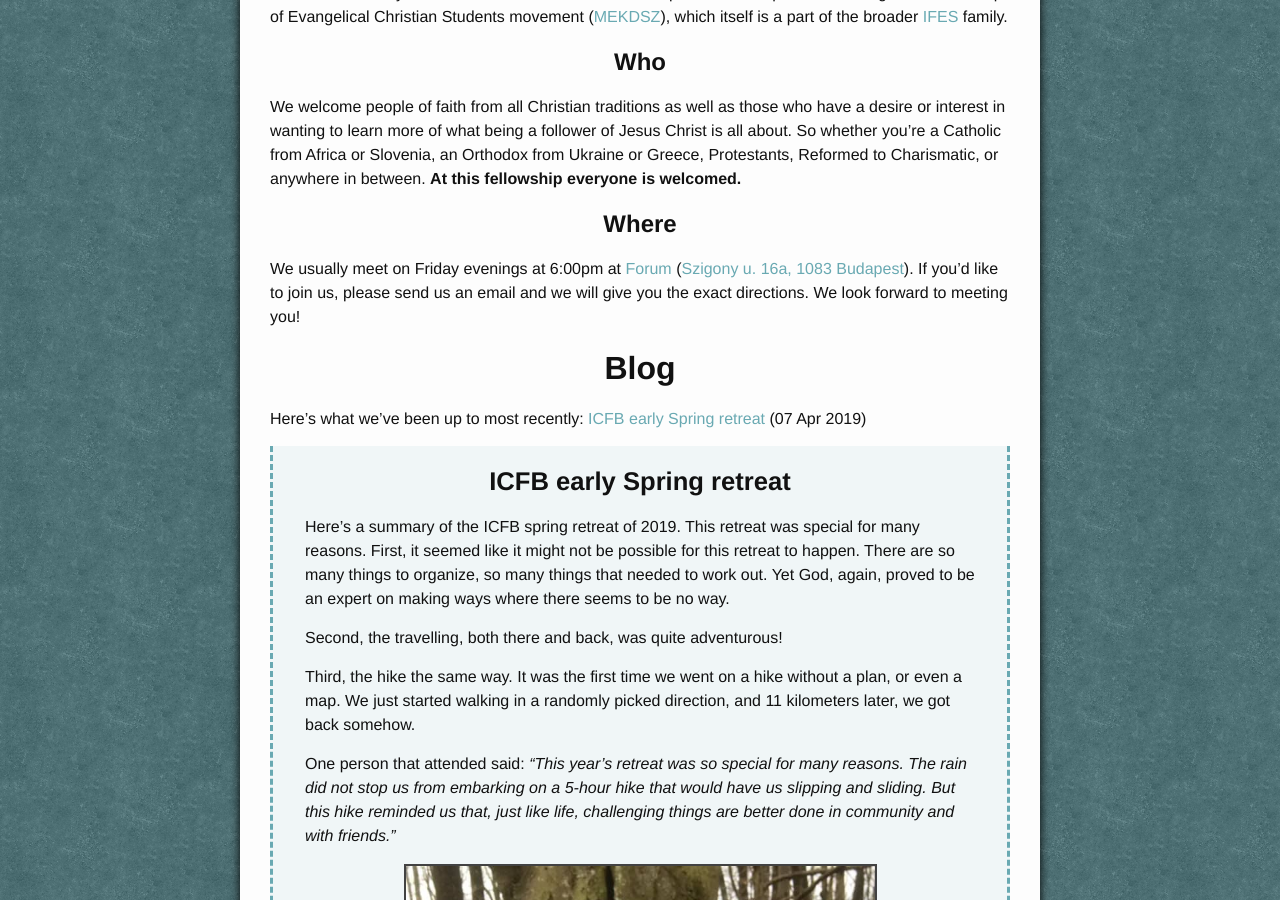
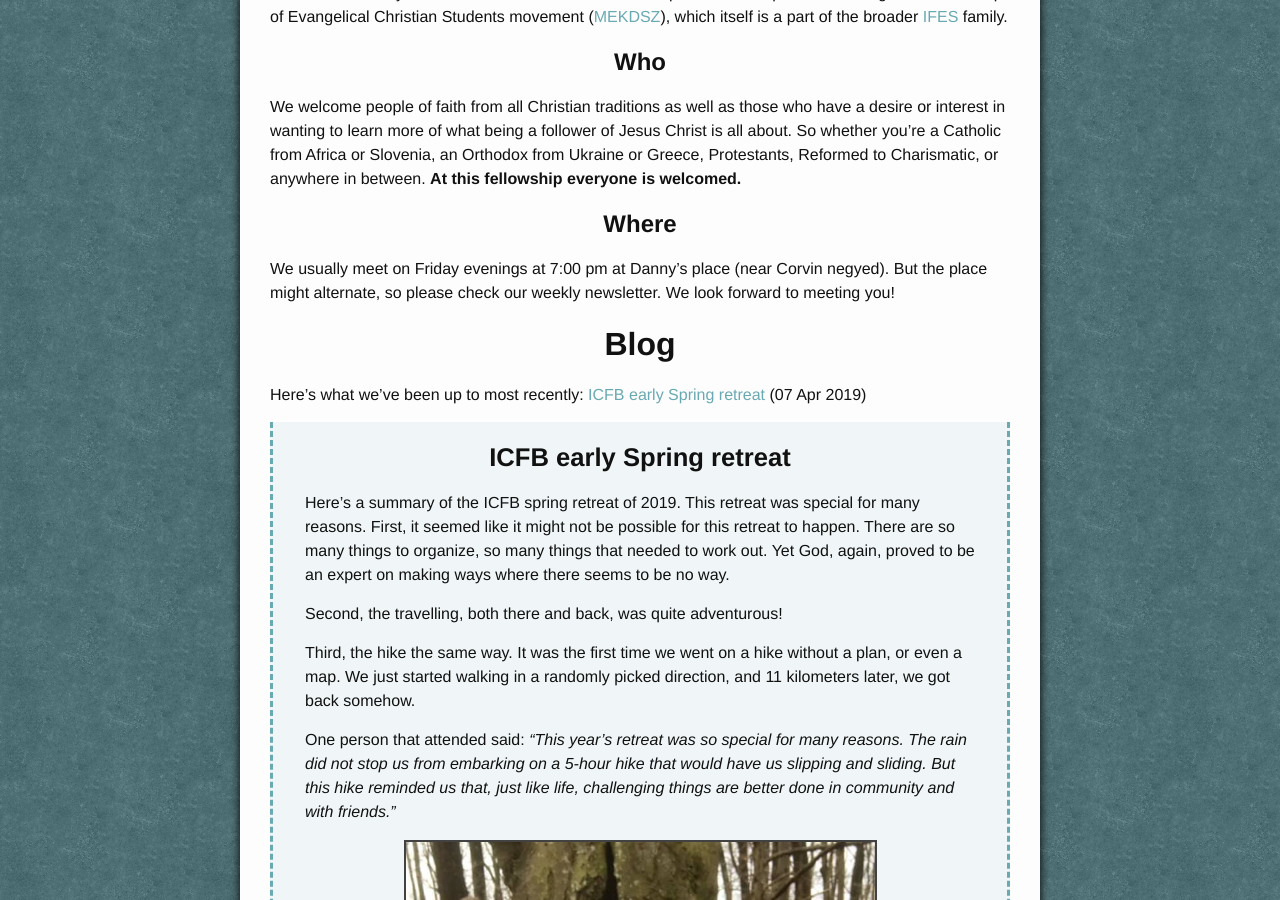
Before and after one commit to sionleroux/icfbudapest.org, a Jekyll site: the page built from index.md, in a window 1280 px wide and 900 px high, scrolled down 1240 px. Built offline with Jekyll 4.4.1, drawn with Linux system fonts in a browser that asks for light colours.

Commit message:
Update the meeting place

```diff
--- a/index.md
+++ b/index.md
@@ -52,11 +52,7 @@ Protestants, Reformed to Charismatic, or anywhere in between.
 
 Where
 -----
-We usually meet on Friday evenings at 6:00pm at
-[Forum](https://www.facebook.com/theForumBudapest){: data-goatcounter-click='ext-theforum'}
-([Szigony u. 16a, 1083 Budapest](https://goo.gl/maps/PJnoKsb26z92){: data-goatcounter-click='ext-maps.google.com'}).
-If you'd like to join us, please send us an email and we will give you
-the exact directions.  We look forward to meeting you!
+We usually meet on Friday evenings at 7:00 pm at Danny’s place (near Corvin negyed). But the place might alternate, so please check our weekly newsletter. We look forward to meeting you!
 
 Blog
 ====
```
